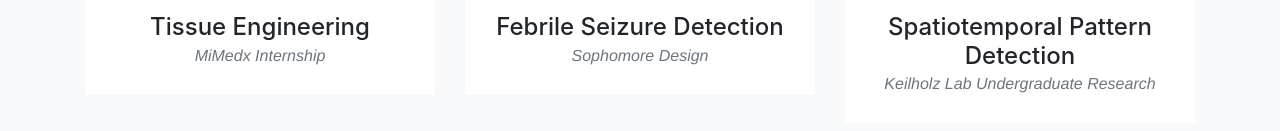
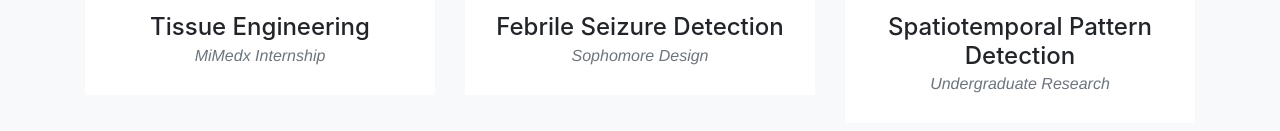
Before and after one commit to IlaVienneau/website, a website with bundled scripts: page index.html in a window 1280 px wide. Shown: the part 1829-1960 px from the top of the page. Built offline with nearby package versions, Linux system fonts and the light colour scheme; a web font is replaced by a local one.

Commit message:
fix port dimensions

```diff
--- a/index.html
+++ b/index.html
@@ -131,7 +131,7 @@
             </a>
             <div class="portfolio-caption">
               <h4>Spatiotemporal Pattern Detection</h4>
-              <p class="text-muted">Keilholz Lab Undergraduate Research</p>
+              <p class="text-muted">Undergraduate Research</p>
             </div>
           </div>
         </div>
```
